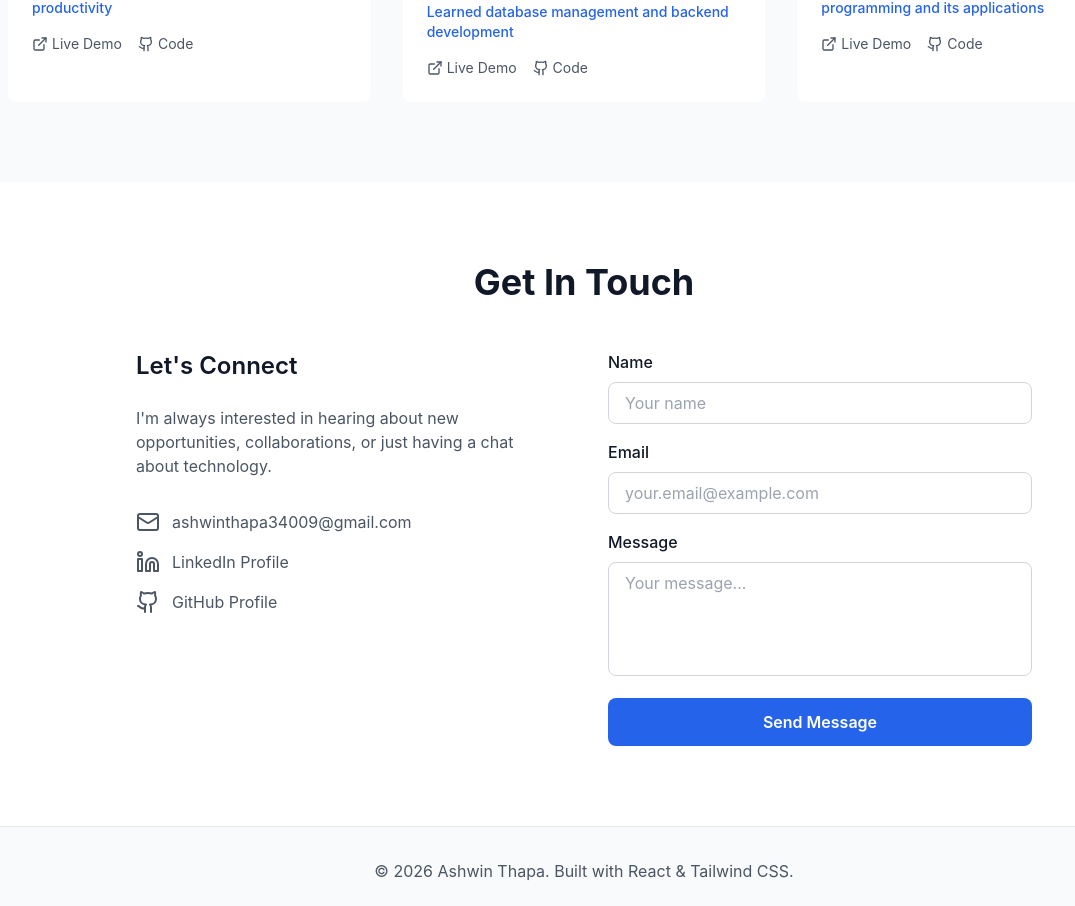
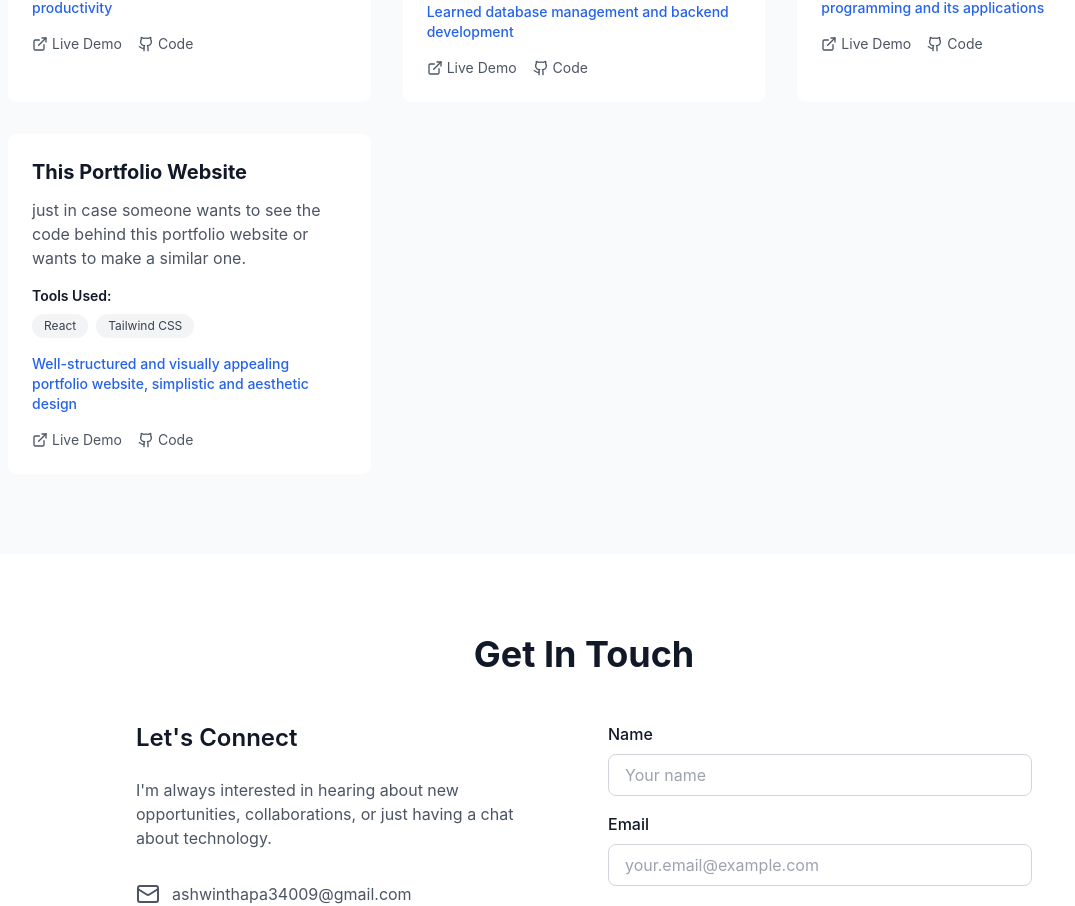
Before and after one commit to cloudBruhh/my-portfolio, a React (Vite) app: page / in a window 1280 px wide. Shown: the part 2714-3620 px from the top of the page, without its empty margins (56-1131 px from the left). Built offline with nearby package versions, Linux system fonts and the light colour scheme; the HTML template or start-up script is replaced by a standard one.

Commit message:
Added portfolio website to the projects section

```diff
--- a/src/App.jsx
+++ b/src/App.jsx
@@ -132,6 +132,14 @@ export default function Portfolio() {
       results: 'Enhanced understanding of Python programming and its applications',
       link: '#',
       github: 'https://github.com/cloudBruhh/Python-programming-'
+    },
+    {
+      title: 'This Portfolio Website',
+      description: 'just in case someone wants to see the code behind this portfolio website or wants to make a similar one.',
+      tools: ['React', 'Tailwind CSS'],
+      results: 'Well-structured and visually appealing portfolio website, simplistic and aesthetic design',
+      link: '#',
+      github: 'https://github.com/cloudBruhh/my-portfolio'
     }
   ];
 
```
